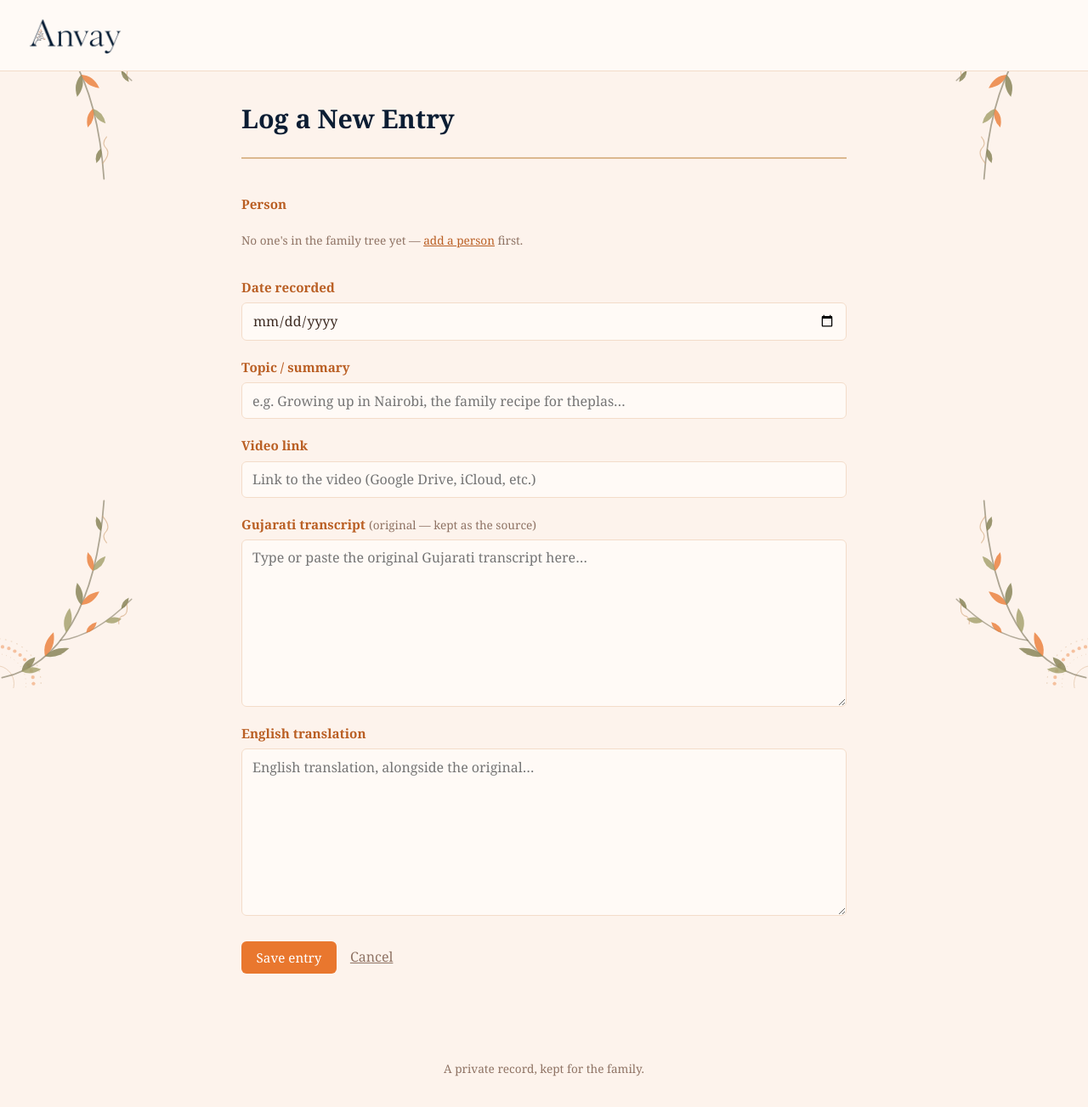
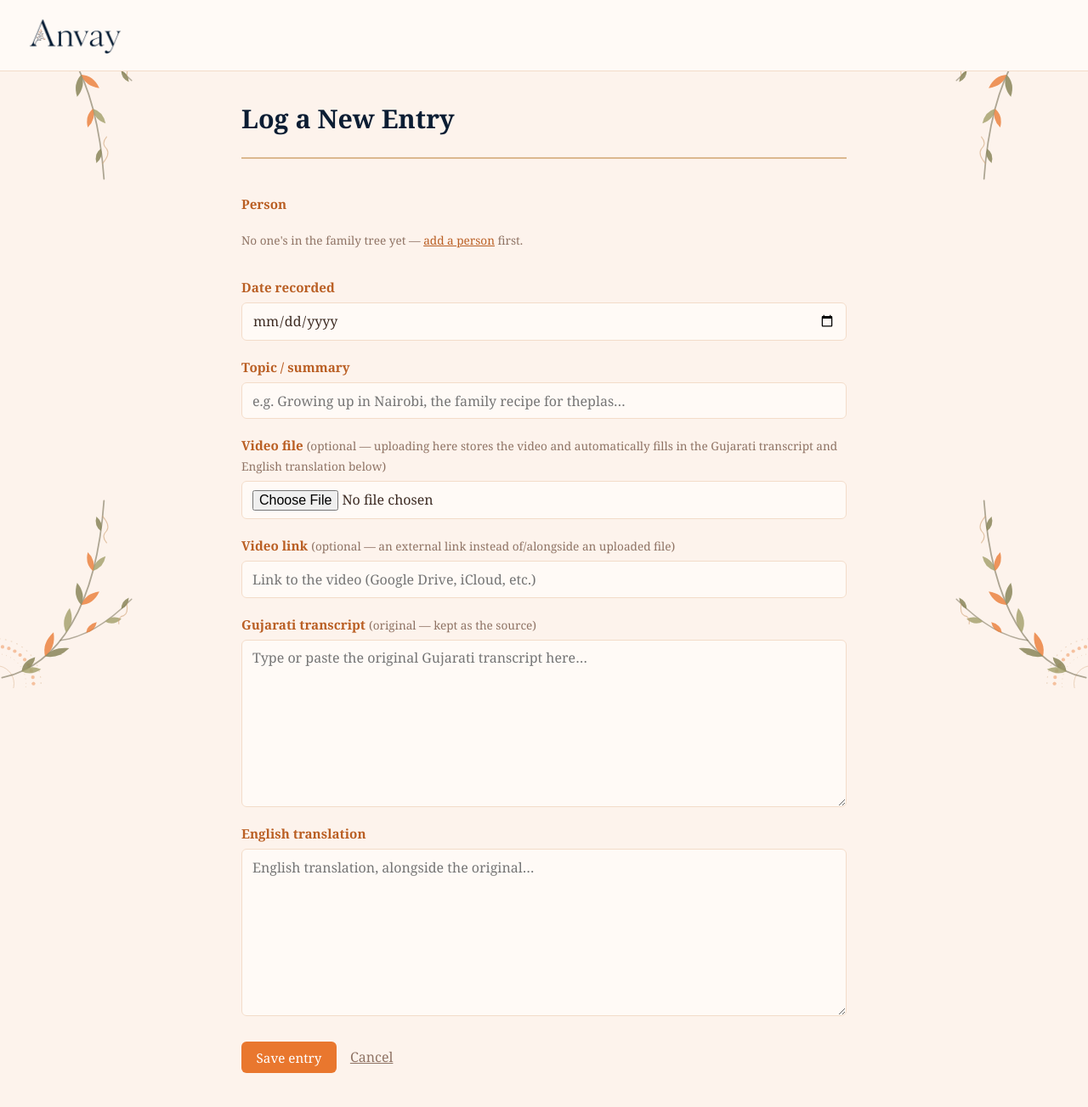
Before and after one commit to shaheeniv/Anvay, a Flask app: page /entries/new in a window 1280 px wide. Shown: the top 1303 px of the page at 85% size. Before the commit the page ends 1267 px from the top, so only its background shows below. Run offline with Flask 3, Linux system fonts and the light colour scheme; the visitor is signed in with stand-in values (Sample User, id 1); data comes from the database, SQL or seed files in the repository; data that the repository does not hold is empty; some libraries are stand-ins or nearby versions.

Commit message:
Add video file upload with automatic Gujarati transcription + English translation
Video entries can now upload the actual video file (stored under
videos/, served with Range-request support for proper seeking) instead
of just pasting an external link. When OPENAI_API_KEY is configured,
uploading kicks off a background thread that extracts a small
compressed audio track (via imageio-ffmpeg, no system ffmpeg install
needed) and calls OpenAI's Whisper API twice — once for the Gujarati
transcript, once for the English translation — filling both in
automatically a few minutes after upload. Without the key set, upload
still works fine, just without auto-transcription.

Kept the existing video_link field and manual transcript entry working
exactly as before for anyone who'd rather not upload the actual file.

Co-Authored-By: Claude Sonnet 5 <noreply@anthropic.com>

```diff
--- a/app.py
+++ b/app.py
@@ -15,6 +15,8 @@ Then open: http://127.0.0.1:5000
 import os
 import secrets
 import sqlite3
+import subprocess
+import threading
 import uuid
 from collections import defaultdict
 from datetime import date
@@ -39,7 +41,13 @@ DATA_DIR.mkdir(parents=True, exist_ok=True)
 DATABASE = DATA_DIR / "archive.db"
 SCHEMA = BASE_DIR / "schema.sql"
 UPLOAD_DIR = DATA_DIR / "uploads"
+VIDEO_DIR = DATA_DIR / "videos"
 ALLOWED_PHOTO_EXTENSIONS = {"png", "jpg", "jpeg", "gif", "webp"}
+ALLOWED_VIDEO_EXTENSIONS = {"mp4", "mov", "m4v", "avi", "webm"}
+# OpenAI Whisper's API caps uploads at 25MB — comfortably covers the
+# compressed mono audio track we extract per video, not the raw video
+# file itself (which is uploaded separately, at ordinary video sizes).
+WHISPER_MAX_AUDIO_BYTES = 25 * 1024 * 1024
 
 CONTRIBUTION_KINDS = [
     ("memory", "Memory"),
@@ -74,7 +82,7 @@ def _load_or_create_secret_key():
 
 app = Flask(__name__)
 app.secret_key = _load_or_create_secret_key()
-app.config["MAX_CONTENT_LENGTH"] = 16 * 1024 * 1024  # 16MB per upload
+app.config["MAX_CONTENT_LENGTH"] = 2 * 1024 * 1024 * 1024  # 2GB per upload — covers full video files
 
 
 def get_db():
@@ -188,6 +196,15 @@ def uploaded_file(filename):
     persistent disk rather than alongside the code. Still behind the
     login gate like every other route (not in PUBLIC_ENDPOINTS)."""
     return send_from_directory(UPLOAD_DIR, filename)
+
+
+@app.route("/videos/<path:filename>")
+def uploaded_video(filename):
+    """Serves uploaded video files from VIDEO_DIR. send_from_directory
+    supports HTTP Range requests out of the box, which is what lets a
+    browser's <video> player seek/scrub instead of downloading the
+    whole file up front."""
+    return send_from_directory(VIDEO_DIR, filename)
 
 
 @app.route("/")
@@ -341,6 +358,89 @@ ENTRY_QUERY = """
     FROM video_entries
     JOIN people ON people.id = video_entries.person_id
 """
+
+
+def save_video_upload(file_storage):
+    if not file_storage or not file_storage.filename:
+        return None
+    ext = file_storage.filename.rsplit(".", 1)[-1].lower() if "." in file_storage.filename else ""
+    if ext not in ALLOWED_VIDEO_EXTENSIONS:
+        flash(f"Video not saved — \"{file_storage.filename}\" isn't a supported video type.")
+        return None
+    VIDEO_DIR.mkdir(parents=True, exist_ok=True)
+    filename = f"{uuid.uuid4().hex}_{secure_filename(file_storage.filename)}"
+    file_storage.save(VIDEO_DIR / filename)
+    return filename
+
+
+def start_transcription(entry_id, video_filename):
+    """Kicks off transcribe_video_entry() in a background thread so the
+    upload request returns immediately instead of waiting on Whisper.
+    No-ops (leaving transcription_status NULL) if OPENAI_API_KEY isn't
+    configured — auto-transcription is optional, not required to log a
+    video entry."""
+    if not os.environ.get("OPENAI_API_KEY"):
+        return
+    db = get_db()
+    db.execute("UPDATE video_entries SET transcription_status = 'pending' WHERE id = ?", (entry_id,))
+    db.commit()
+    video_path = VIDEO_DIR / video_filename
+    thread = threading.Thread(target=transcribe_video_entry, args=(entry_id, video_path), daemon=True)
+    thread.start()
+
+
+def transcribe_video_entry(entry_id, video_path):
+    """Runs in a background thread. Extracts a small compressed audio
+    track (Whisper's API caps uploads at 25MB — the full video is a
+    separate, much larger file that's never sent to Whisper directly),
+    then calls OpenAI's Whisper API twice: once for the Gujarati
+    transcript, once for the English translation (Whisper only returns
+    one language per call, so there's no way to get both from a single
+    request). Uses its own sqlite3 connection since this runs outside
+    any Flask request context, so Flask's g-based get_db() isn't
+    available here."""
+    from openai import OpenAI
+    import imageio_ffmpeg
+
+    db = sqlite3.connect(DATABASE)
+    db.row_factory = sqlite3.Row
+    audio_path = video_path.with_suffix(".mp3")
+    try:
+        db.execute("UPDATE video_entries SET transcription_status = 'processing' WHERE id = ?", (entry_id,))
+        db.commit()
+
+        ffmpeg_exe = imageio_ffmpeg.get_ffmpeg_exe()
+        subprocess.run(
+            [ffmpeg_exe, "-y", "-i", str(video_path), "-vn", "-ac", "1", "-b:a", "64k", str(audio_path)],
+            check=True, capture_output=True,
+        )
+        if audio_path.stat().st_size > WHISPER_MAX_AUDIO_BYTES:
+            raise ValueError(
+                "This video's audio track is too long to transcribe automatically "
+                "(over Whisper's 25MB limit even after compression) — add the transcript by hand instead."
+            )
+
+        client = OpenAI(api_key=os.environ["OPENAI_API_KEY"])
+        with open(audio_path, "rb") as f:
+            gujarati = client.audio.transcriptions.create(model="whisper-1", file=f, language="gu")
+        with open(audio_path, "rb") as f:
+            english = client.audio.translations.create(model="whisper-1", file=f)
+
+        db.execute(
+            "UPDATE video_entries SET gujarati_transcript = ?, english_translation = ?,"
+            " transcription_status = 'done', transcription_error = NULL WHERE id = ?",
+            (gujarati.text, english.text, entry_id),
+        )
+        db.commit()
+    except Exception as e:
+        db.execute(
+            "UPDATE video_entries SET transcription_status = 'failed', transcription_error = ? WHERE id = ?",
+            (str(e)[:500], entry_id),
+        )
+        db.commit()
+    finally:
+        db.close()
+        audio_path.unlink(missing_ok=True)
 
 
 @app.route("/stories")
@@ -382,11 +482,12 @@ def new_entry():
 @app.route("/entries", methods=["POST"])
 def create_entry():
     db = get_db()
-    db.execute(
+    video_filename = save_video_upload(request.files.get("video_file"))
+    cur = db.execute(
         """
         INSERT INTO video_entries
-            (person_id, date_recorded, topic, gujarati_transcript, english_translation, video_link)
-        VALUES (?, ?, ?, ?, ?, ?)
+            (person_id, date_recorded, topic, gujarati_transcript, english_translation, video_link, video_filename)
+        VALUES (?, ?, ?, ?, ?, ?, ?)
         """,
         (
             request.form["person_id"],
@@ -395,9 +496,18 @@ def create_entry():
             request.form.get("gujarati_transcript", "").strip(),
             request.form.get("english_translation", "").strip(),
             request.form.get("video_link", "").strip(),
+            video_filename,
         ),
     )
-    db.commit()
+    entry_id = cur.lastrowid
+    db.commit()
+
+    if video_filename:
+        if os.environ.get("OPENAI_API_KEY"):
+            start_transcription(entry_id, video_filename)
+        else:
+            flash("Video saved. Add OPENAI_API_KEY to enable automatic transcription — for now, add the transcript by hand.")
+
     return redirect(url_for("stories"))
 
 
--- a/requirements.txt
+++ b/requirements.txt
@@ -1,2 +1,4 @@
 Flask
 gunicorn
+openai
+imageio-ffmpeg
--- a/schema.sql
+++ b/schema.sql
@@ -54,7 +54,10 @@ CREATE TABLE IF NOT EXISTS video_entries (
     topic TEXT,                         -- short topic/summary
     gujarati_transcript TEXT,           -- primary source, never overwritten
     english_translation TEXT,           -- lives alongside the original
-    video_link TEXT,                    -- cloud link to the actual video file
+    video_link TEXT,                    -- optional cloud link, when no file is uploaded
+    video_filename TEXT,                -- optional, stored under videos/ — the actual video file
+    transcription_status TEXT,          -- NULL (manual/no video file), pending, processing, done, failed
+    transcription_error TEXT,           -- set when transcription_status = 'failed'
     created_at TEXT NOT NULL DEFAULT (datetime('now'))
 );
 
--- a/static/style.css
+++ b/static/style.css
@@ -364,6 +364,25 @@ h2 {
 
 .video-link {
   margin-bottom: 1.5rem;
+}
+
+.entry-video {
+  display: block;
+  width: 100%;
+  max-height: 480px;
+  border-radius: 10px;
+  border: 1px solid var(--line);
+  box-shadow: var(--shadow-card);
+  margin-bottom: 1.5rem;
+  background: #000;
+}
+
+.transcription-status {
+  margin-bottom: 1.5rem;
+}
+
+.transcription-status--failed {
+  color: var(--brown-dark);
 }
 
 .video-link a {
--- a/templates/form.html
+++ b/templates/form.html
@@ -9,6 +9,7 @@
   <form
     class="entry-form"
     method="post"
+    enctype="multipart/form-data"
     action="{% if entry %}{{ url_for('update_entry', entry_id=entry['id']) }}{% else %}{{ url_for('create_entry') }}{% endif %}"
   >
     <label for="person_id">Person</label>
@@ -36,7 +37,15 @@
       placeholder="e.g. Growing up in Nairobi, the family recipe for theplas…"
       value="{{ (entry['topic'] or '') if entry else '' }}">
 
-    <label for="video_link">Video link</label>
+    {% if not entry %}
+      <label for="video_file">Video file <span class="hint">(optional — uploading here stores the video and automatically fills in the Gujarati transcript and English translation below)</span></label>
+      <input type="file" id="video_file" name="video_file" accept="video/mp4,video/quicktime,video/x-m4v,video/avi,video/webm">
+    {% elif entry['video_filename'] %}
+      <label>Video</label>
+      <p class="hint">A video file is already attached to this entry (uploading a replacement isn't supported yet).</p>
+    {% endif %}
+
+    <label for="video_link">Video link <span class="hint">(optional — an external link instead of/alongside an uploaded file)</span></label>
     <input type="url" id="video_link" name="video_link"
       placeholder="Link to the video (Google Drive, iCloud, etc.)"
       value="{{ (entry['video_link'] or '') if entry else '' }}">
```
Also changed, not shown: templates/entry.html (+17 -1 lines), README.md, 1 other file.
